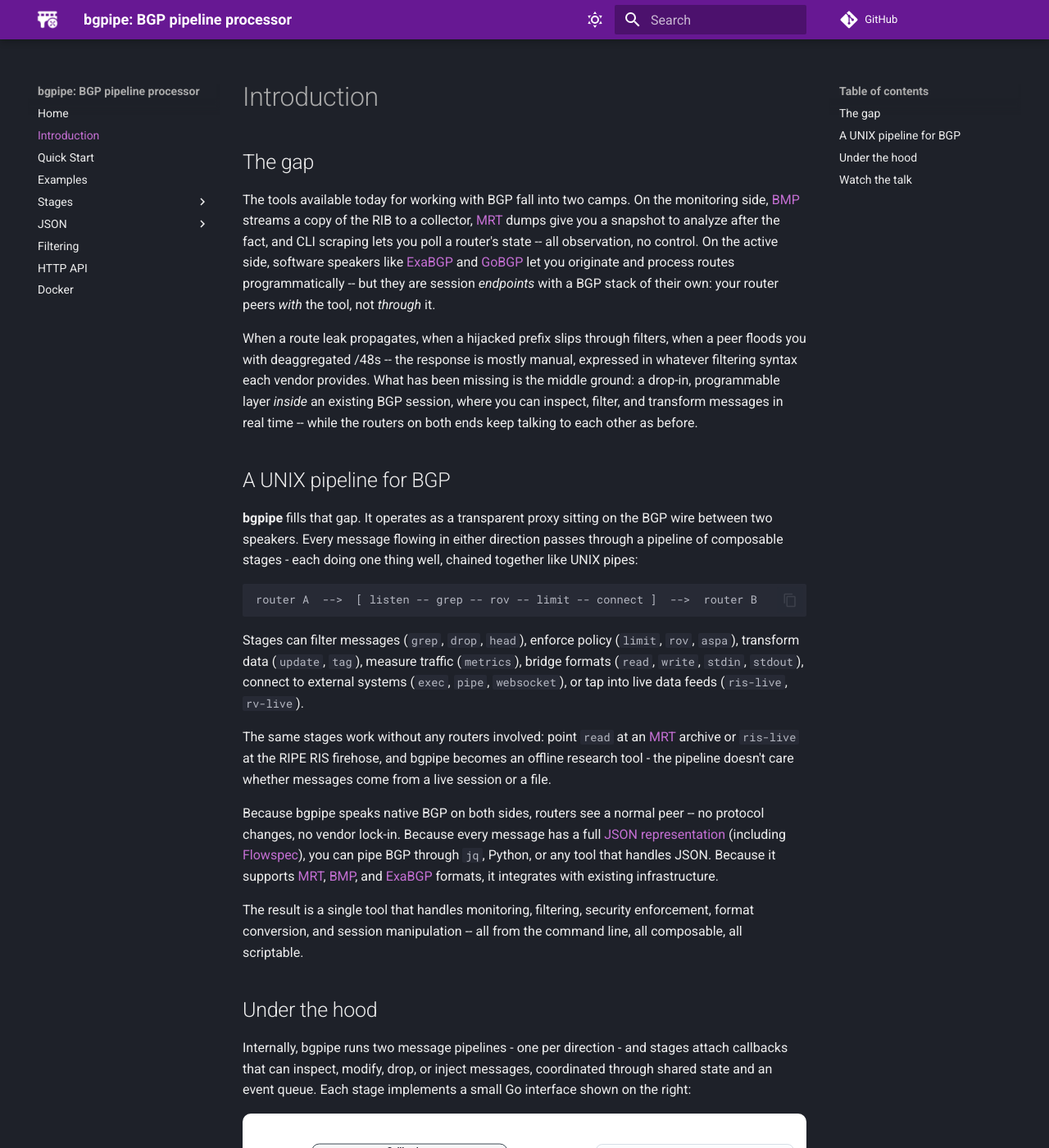
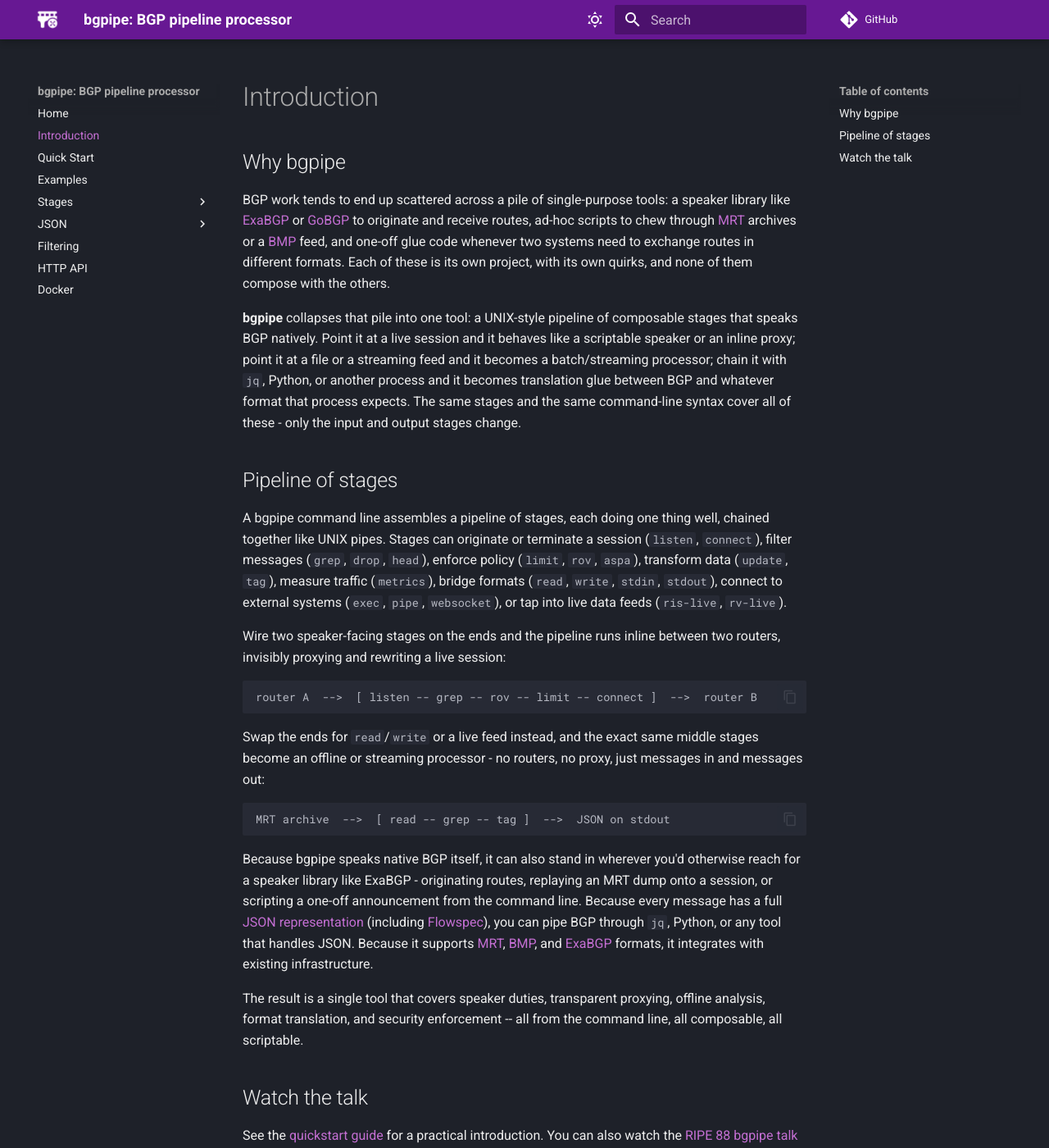
Before and after one commit to bgpfix/bgpipe, an MkDocs documentation site: the page built from docs/intro.md, in a window 1280 px wide and 1400 px high. Shown: the whole window at 82% size. Built offline with MkDocs 1.6.1 and Material for MkDocs 9.7.7, drawn with Linux system fonts in a browser that asks for light colours; comment, search, counter and statistics services are not loaded; the version menu is left out.

Commit message:
docs: intro

````diff
--- a/docs/intro.md
+++ b/docs/intro.md
@@ -1,43 +1,42 @@
 # Introduction
 
-## The gap
+## Why bgpipe
 
-The tools available today for working with BGP fall into two camps.
-On the monitoring side, [BMP](https://datatracker.ietf.org/doc/html/rfc7854) streams a copy of the RIB to a collector, [MRT](https://datatracker.ietf.org/doc/html/rfc6396) dumps give you a snapshot to analyze after the fact, and CLI scraping lets you poll a router's state -- all observation, no control.
-On the active side, software speakers like [ExaBGP](https://github.com/Exa-Networks/exabgp) and [GoBGP](https://github.com/osrg/gobgp) let you originate and process routes programmatically -- but they are session *endpoints* with a BGP stack of their own: your router peers *with* the tool, not *through* it.
+BGP work tends to end up scattered across a pile of single-purpose tools: a speaker library
+like [ExaBGP](https://github.com/Exa-Networks/exabgp) or [GoBGP](https://github.com/osrg/gobgp)
+to originate and receive routes, ad-hoc scripts to chew through [MRT](https://datatracker.ietf.org/doc/html/rfc6396)
+archives or a [BMP](https://datatracker.ietf.org/doc/html/rfc7854) feed, and one-off glue code
+whenever two systems need to exchange routes in different formats.
+Each of these is its own project, with its own quirks, and none of them compose with the others.
 
-When a route leak propagates, when a hijacked prefix slips through filters, when a peer floods you with deaggregated /48s -- the response is mostly manual, expressed in whatever filtering syntax each vendor provides.
-What has been missing is the middle ground: a drop-in, programmable layer *inside* an existing BGP session, where you can inspect, filter, and transform messages in real time -- while the routers on both ends keep talking to each other as before.
+**bgpipe** collapses that pile into one tool: a UNIX-style pipeline of composable stages that
+speaks BGP natively. Point it at a live session and it behaves like a scriptable speaker or an
+inline proxy; point it at a file or a streaming feed and it becomes a batch/streaming processor;
+chain it with `jq`, Python, or another process and it becomes translation glue between BGP and
+whatever format that process expects. The same stages and the same command-line syntax cover
+all of these - only the input and output stages change.
 
-## A UNIX pipeline for BGP
+## Pipeline of stages
 
-**bgpipe** fills that gap. It operates as a transparent proxy sitting on the BGP wire between two speakers. Every message flowing in either direction passes through a pipeline of composable stages - each doing one thing well, chained together like UNIX pipes:
+A bgpipe command line assembles a pipeline of stages, each doing one thing well, chained together like UNIX pipes. Stages can originate or terminate a session (`listen`, `connect`), filter messages (`grep`, `drop`, `head`), enforce policy (`limit`, `rov`, `aspa`), transform data (`update`, `tag`), measure traffic (`metrics`), bridge formats (`read`, `write`, `stdin`, `stdout`), connect to external systems (`exec`, `pipe`, `websocket`), or tap into live data feeds (`ris-live`, `rv-live`).
+
+Wire two speaker-facing stages on the ends and the pipeline runs inline between two routers, invisibly proxying and rewriting a live session:
 
 ```
 router A  -->  [ listen -- grep -- rov -- limit -- connect ]  -->  router B
 ```
 
-Stages can filter messages (`grep`, `drop`, `head`), enforce policy (`limit`, `rov`, `aspa`), transform data (`update`, `tag`), measure traffic (`metrics`), bridge formats (`read`, `write`, `stdin`, `stdout`), connect to external systems (`exec`, `pipe`, `websocket`), or tap into live data feeds (`ris-live`, `rv-live`).
+Swap the ends for `read`/`write` or a live feed instead, and the exact same middle stages become an offline or streaming processor - no routers, no proxy, just messages in and messages out:
 
-The same stages work without any routers involved: point `read` at an
-[MRT](https://en.wikipedia.org/wiki/Multi-threaded_Routing_Toolkit) archive or
-`ris-live` at the RIPE RIS firehose, and bgpipe becomes an offline research tool -
-the pipeline doesn't care whether messages come from a live session or a file.
+```
+MRT archive  -->  [ read -- grep -- tag ]  -->  JSON on stdout
+```
 
-Because bgpipe speaks native BGP on both sides, routers see a normal peer -- no protocol changes, no vendor lock-in.
+Because bgpipe speaks native BGP itself, it can also stand in wherever you'd otherwise reach for a speaker library like ExaBGP - originating routes, replaying an MRT dump onto a session, or scripting a one-off announcement from the command line.
 Because every message has a full [JSON representation](json-format.md) (including [Flowspec](flowspec.md)), you can pipe BGP through `jq`, Python, or any tool that handles JSON.
 Because it supports [MRT](https://en.wikipedia.org/wiki/Multi-threaded_Routing_Toolkit), [BMP](https://datatracker.ietf.org/doc/html/rfc7854), and [ExaBGP](https://github.com/Exa-Networks/exabgp/) formats, it integrates with existing infrastructure.
 
-The result is a single tool that handles monitoring, filtering, security enforcement, format conversion, and session manipulation -- all from the command line, all composable, all scriptable.
-
-## Under the hood
-
-Internally, bgpipe runs two message pipelines - one per direction - and stages
-attach callbacks that can inspect, modify, drop, or inject messages, coordinated
-through shared state and an event queue. Each stage implements a small Go
-interface shown on the right:
-
-![bgpipe architecture: two directional pipelines with stage callbacks, shared state, and an event queue; the Stage interface on the right](img/architecture.svg)
+The result is a single tool that covers speaker duties, transparent proxying, offline analysis, format translation, and security enforcement -- all from the command line, all composable, all scriptable.
 
 ## Watch the talk
 
````
Also changed, not shown: docs/img/architecture.svg (deleted).
